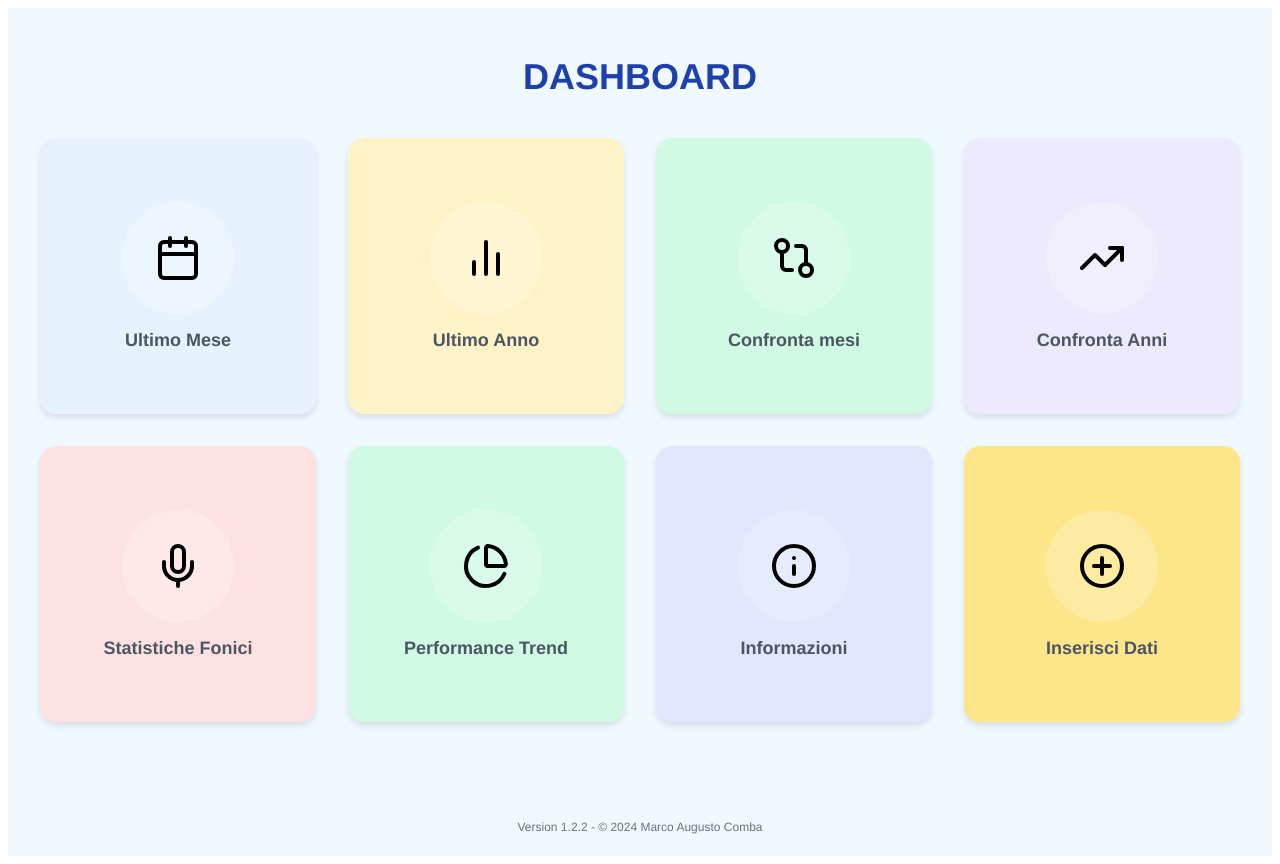
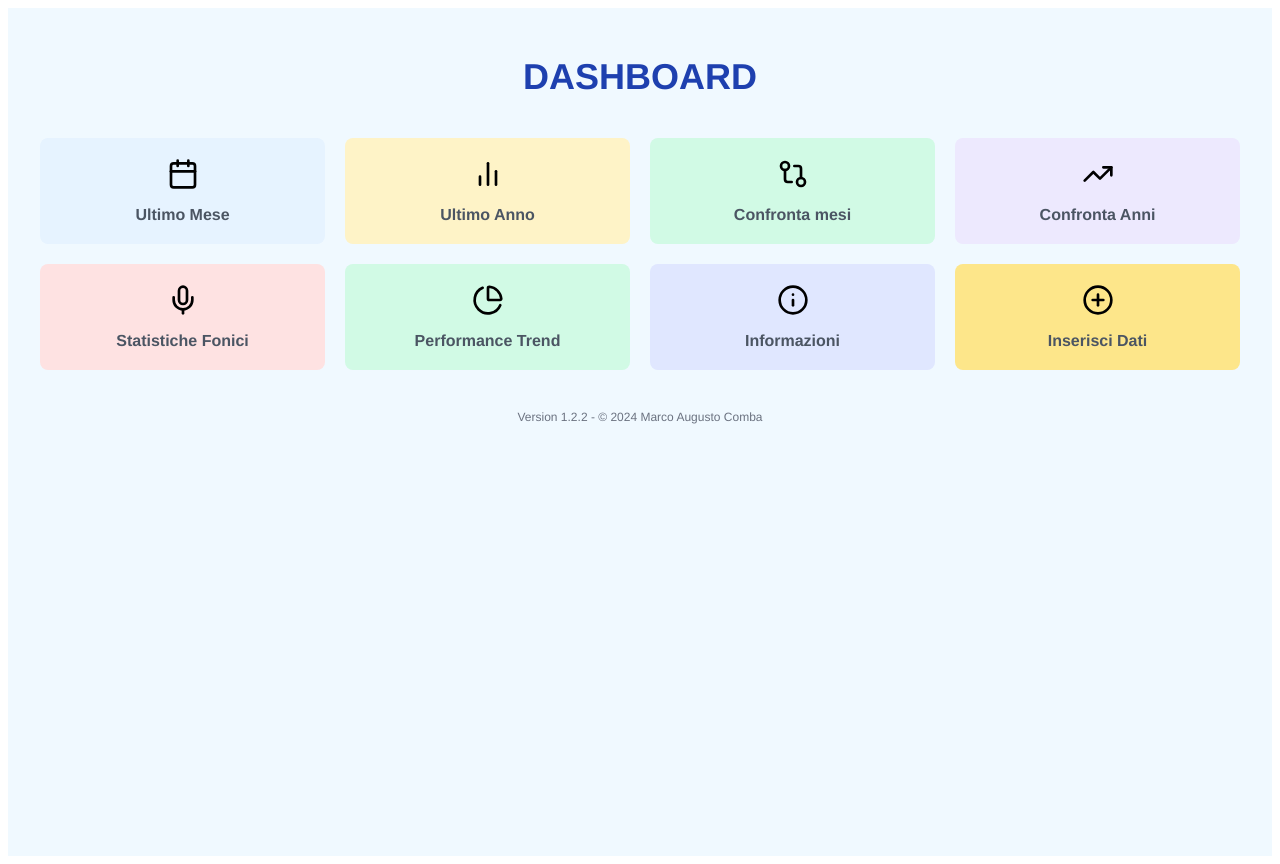
Before and after one commit to tekzoz/StudioStats_1.2, a React (Create React App) app: page / in a window 1280 px wide. Both pictures are taken after a click on the button "Entra nella Dashboard". Built offline with nearby package versions, Linux system fonts and the light colour scheme.

Commit message:
fix mainview

```diff
--- a/src/MainView.js
+++ b/src/MainView.js
@@ -1,4 +1,4 @@
-import React, { useMemo } from 'react';
+import React from 'react';
 import styled from 'styled-components';
 import {
   Calendar,
@@ -16,7 +16,6 @@ const DashboardContainer = styled.div`
   min-height: 100vh;
   padding: 24px;
   font-family: 'Helvetica Neue', Arial, sans-serif;
-  position: relative;
 `;
 
 const DashboardContent = styled.div`
@@ -34,82 +33,50 @@ const DashboardTitle = styled.h1`
 
 const DashboardGrid = styled.div`
   display: grid;
-  grid-template-columns: repeat(auto-fit, minmax(280px, 1fr));
-  gap: 32px;
-
-  @media (min-width: 768px) {
-    grid-template-columns: repeat(3, 1fr);
-  }
-
-  @media (min-width: 1200px) {
-    grid-template-columns: repeat(4, 1fr);
-  }
+  grid-template-columns: repeat(auto-fill, minmax(250px, 1fr));
+  gap: 20px;
 `;
 
 const DashboardCard = styled.div`
   background-color: ${props => props.color};
-  border-radius: 16px;
-  box-shadow: 0 4px 6px rgba(0, 0, 0, 0.1);
-  padding: 24px;
+  border-radius: 8px;
+  padding: 20px;
   display: flex;
   flex-direction: column;
   align-items: center;
   justify-content: center;
-  aspect-ratio: 1 / 1;
   cursor: pointer;
-  transition: all 0.3s ease;
-
-  &:hover {
-    transform: translateY(-10px) scale(1.05);
-    box-shadow: 0 10px 15px rgba(0, 0, 0, 0.2);
-  }
-
-  &:active {
-    transform: scale(0.95);
-    box-shadow: 0 2px 4px rgba(0, 0, 0, 0.1);
-  }
 `;
 
 const CardIcon = styled.div`
-  width: 80px;
-  height: 80px;
-  margin-bottom: 16px;
-  display: flex;
-  align-items: center;
-  justify-content: center;
-  background-color: rgba(255, 255, 255, 0.2);
-  border-radius: 50%;
-  padding: 16px;
+  margin-bottom: 12px;
 `;
 
 const CardLabel = styled.span`
-  font-size: 18px;
+  font-size: 16px;
   font-weight: 600;
   color: #4B5563;
   text-align: center;
 `;
 
 const CopyrightText = styled.p`
-  position: absolute;
-  bottom: 10px;
-  left: 50%;
-  transform: translateX(-50%);
+  margin-top: 40px;
   font-size: 12px;
   color: #6B7280;
   text-align: center;
 `;
 
 const MainView = ({ setView }) => {
-  const cards = useMemo(() => [
-    { icon: <Calendar size={48} />, label: "Ultimo Mese", color: "#E6F3FF", onClick: () => setView('lastMonth') },
-    { icon: <BarChart2 size={48} />, label: "Ultimo Anno", color: "#FEF3C7", onClick: () => setView('lastYear') },
-    { icon: <GitCompare size={48} />, label: "Confronta mesi", color: "#D1FAE5", onClick: () => setView('compareMonths') },
-    { icon: <TrendingUp size={48} />, label: "Confronta Anni", color: "#EDE9FE", onClick: () => setView('compareYears') },
-    { icon: <Mic size={48} />, label: "Statistiche Fonici", color: "#FEE2E2", onClick: () => setView('statisticheFonici') },
-    { icon: <PieChart size={48} />, label: "Performance Trend", color: "#D1FAE5", onClick: () => setView('performanceTrend') },
-    { icon: <Info size={48} />, label: "Informazioni", color: "#E0E7FF", onClick: () => setView('information') },
-    { icon: <PlusCircle size={48} />, label: "Inserisci Dati", color: "#FDE68A", onClick: () => setView('dataInput') },
-  ], [setView]);
+  const cards = [
+    { icon: <Calendar size={32} />, label: "Ultimo Mese", color: "#E6F3FF", onClick: () => setView('lastMonth') },
+    { icon: <BarChart2 size={32} />, label: "Ultimo Anno", color: "#FEF3C7", onClick: () => setView('lastYear') },
+    { icon: <GitCompare size={32} />, label: "Confronta mesi", color: "#D1FAE5", onClick: () => setView('compareMonths') },
+    { icon: <TrendingUp size={32} />, label: "Confronta Anni", color: "#EDE9FE", onClick: () => setView('compareYears') },
+    { icon: <Mic size={32} />, label: "Statistiche Fonici", color: "#FEE2E2", onClick: () => setView('statisticheFonici') },
+    { icon: <PieChart size={32} />, label: "Performance Trend", color: "#D1FAE5", onClick: () => setView('performanceTrend') },
+    { icon: <Info size={32} />, label: "Informazioni", color: "#E0E7FF", onClick: () => setView('information') },
+    { icon: <PlusCircle size={32} />, label: "Inserisci Dati", color: "#FDE68A", onClick: () => setView('dataInput') },
+  ];
 
   return (
     <DashboardContainer>
@@ -121,16 +88,14 @@ const MainView = ({ setView }) => {
               key={index}
               color={card.color}
               onClick={card.onClick}
-              role="button"
-              aria-label={card.label}
             >
               <CardIcon>{card.icon}</CardIcon>
               <CardLabel>{card.label}</CardLabel>
             </DashboardCard>
           ))}
         </DashboardGrid>
+        <CopyrightText>Version 1.2.2 - © 2024 Marco Augusto Comba</CopyrightText>
       </DashboardContent>
-      <CopyrightText>Version 1.2.2 - © 2024 Marco Augusto Comba</CopyrightText>
     </DashboardContainer>
   );
 };
```
